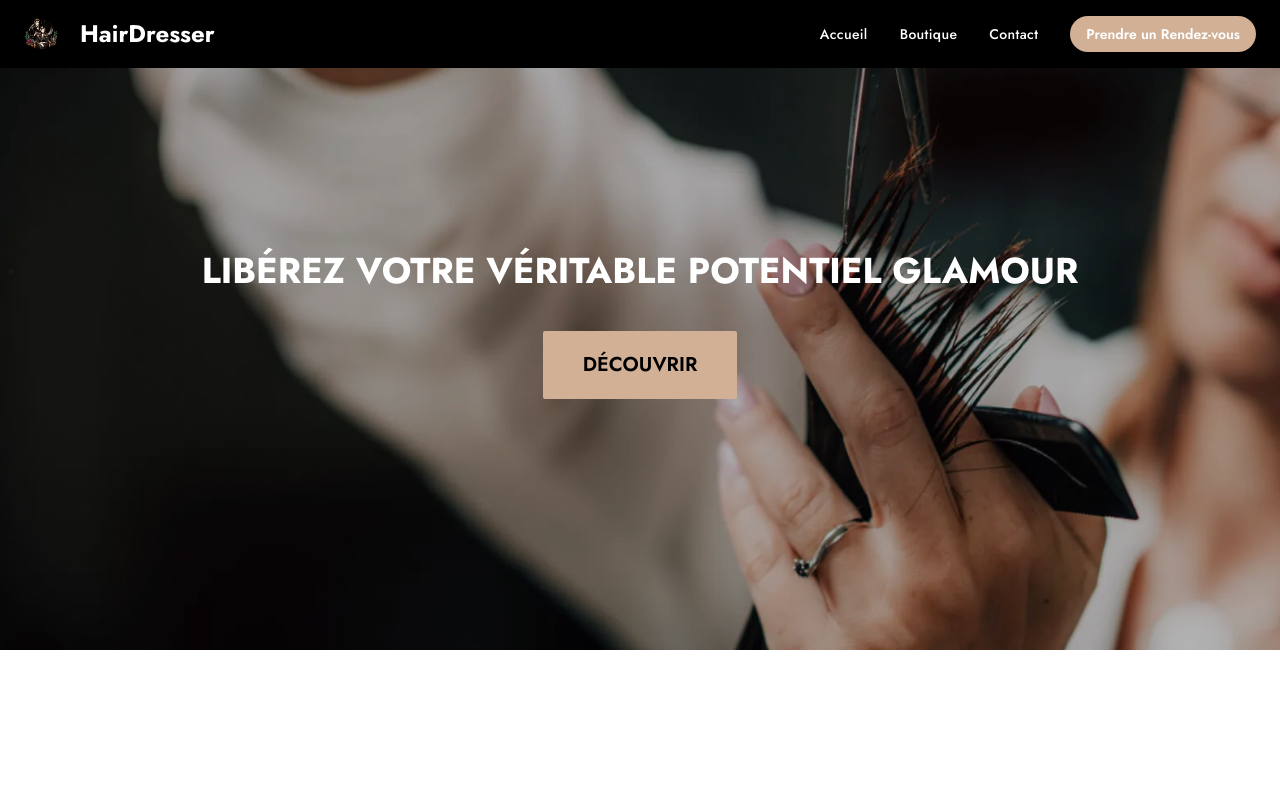
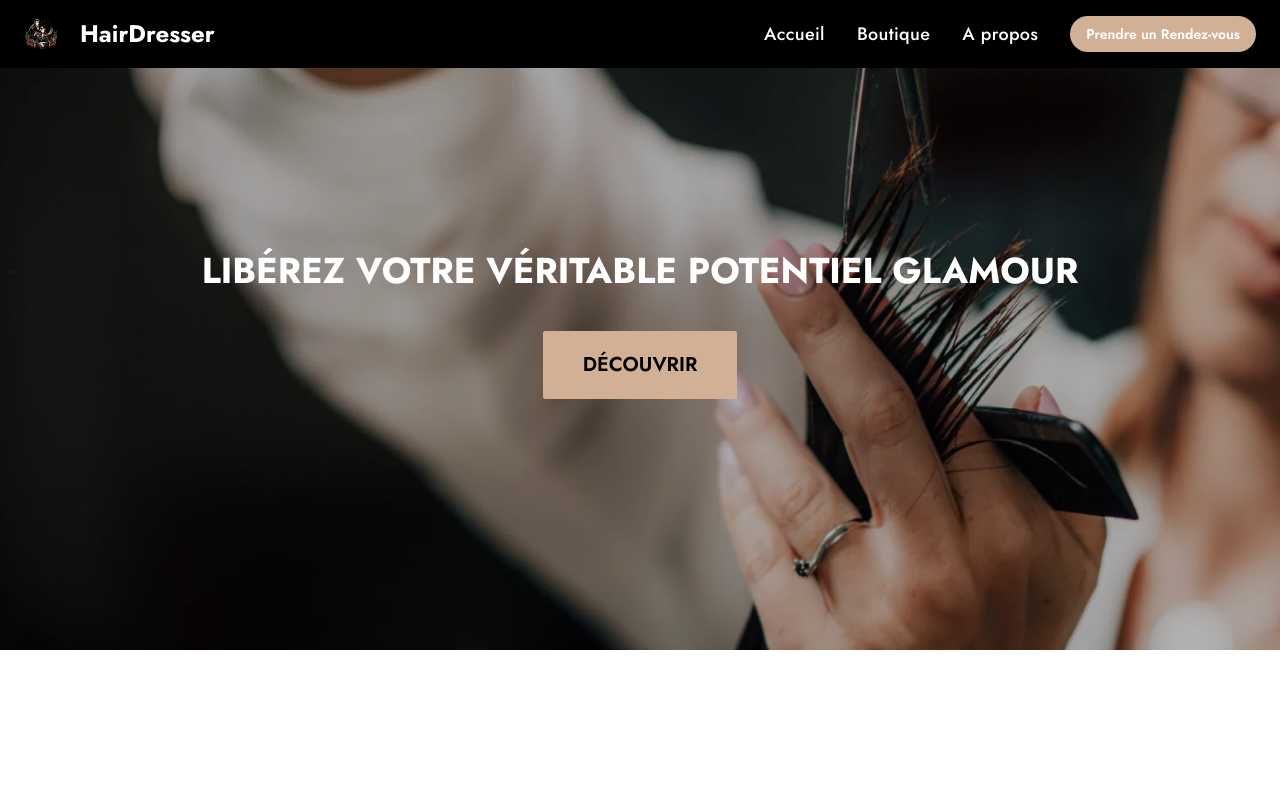
Before and after one commit to CodeQuasarr/barber_shop, a Vue app: page / in a window 1280 px wide. Shown: the top 800 px of the page. Built offline with nearby package versions, Linux system fonts and the light colour scheme.

Commit message:
ajout de la page about

```diff
--- a/src/layouts/visitors/CHeader.vue
+++ b/src/layouts/visitors/CHeader.vue
@@ -29,18 +29,18 @@
             <div class="text-white dark:text-gray-300 lg:pr-4 lg:w-auto w-full lg:pt-0">
               <ul class="tracking-wide font-medium lg:text-sm flex-col flex lg:flex-row gap-6 lg:gap-0">
                 <li>
-                  <RouterLink to="/" class="block md:px-4 transition hover:text-[#d1b096]">
+                  <RouterLink to="/" class="text-lg block md:px-4 transition hover:text-[#d1b096]">
                     <span>Accueil</span>
                   </RouterLink>
                 </li>
                 <li>
-                  <RouterLink to="/products" class="block md:px-4 transition hover:text-[#d1b096]">
+                  <RouterLink to="/products" class="text-lg block md:px-4 transition hover:text-[#d1b096]">
                     <span>Boutique</span>
                   </RouterLink>
                 </li>
                 <li>
-                  <RouterLink to="#testimonials" class="block md:px-4 transition hover:text-[#d1b096]">
-                    <span>Contact</span>
+                  <RouterLink to="abouts" class="text-lg block md:px-4 transition hover:text-[#d1b096]">
+                    <span>A propos</span>
                   </RouterLink>
                 </li>
               </ul>
--- a/src/router/index.ts
+++ b/src/router/index.ts
@@ -3,6 +3,7 @@ import DefautTemplate from "@/layouts/DefautTemplate.vue";
 import HomeView from "@/views/HomeView.vue";
 import PurchaseView from "@/views/PurchaseView.vue";
 import ProductsView from "@/views/ProductsView.vue";
+import AboutView from "@/views/AboutView.vue";
 
 const router = createRouter({
   history: createWebHistory(import.meta.env.BASE_URL),
@@ -14,7 +15,8 @@ const router = createRouter({
         children: [
           {path: '/', name: 'HOME', component: HomeView},
           {path: '/products/:id', name: 'PRODUCT_ITEM', component: PurchaseView},
-          {path: '/products', name: 'PRODUCT', component: ProductsView}
+          {path: '/products', name: 'PRODUCT', component: ProductsView},
+          {path: '/abouts', name: 'ABOUT', component: AboutView},
         ]
     },
   ],
--- /dev/null
+++ b/src/views/AboutView.vue
@@ -0,0 +1,16 @@
+<script setup lang="ts">
+
+import CClientTestimonials from "@/components/CClientTestimonials.vue";
+import CAbout from "@/components/CAbout.vue";
+</script>
+
+<template>
+    <div>
+        <CAbout/>
+        <CClientTestimonials/>
+    </div>
+</template>
+
+<style scoped>
+
+</style>
```
